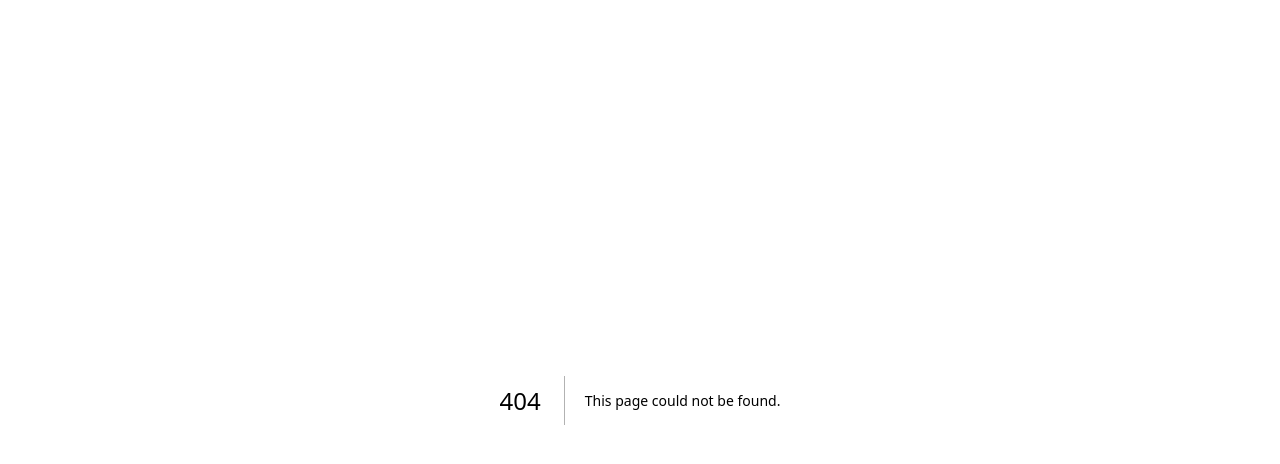
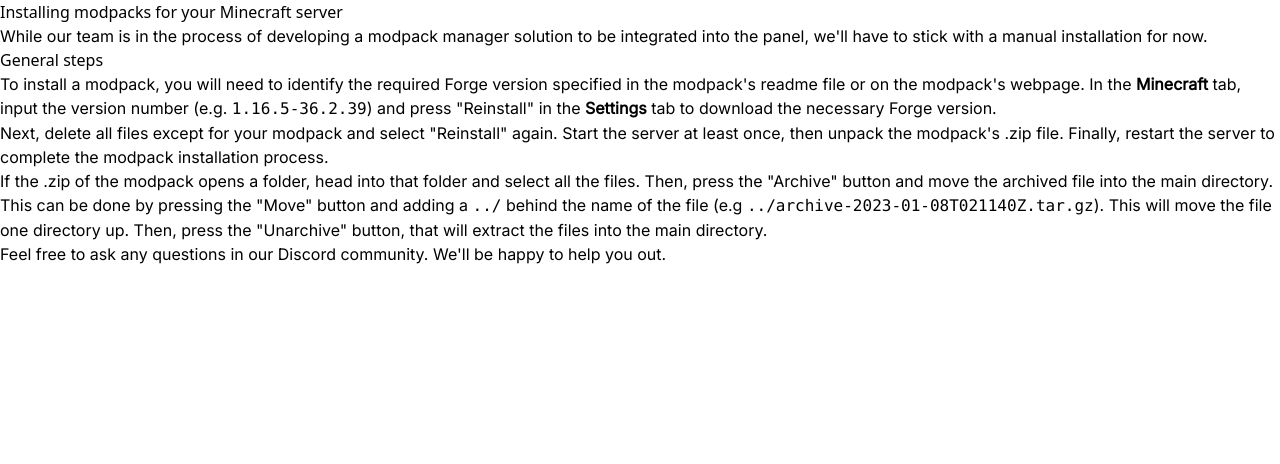
Before and after one commit to berrybyte-net/documentation, a Next.js app: page /games/minecraft/installing-modpacks in a window 1280 px wide. Before the commit this address had no page. Shown: the top 464 px of the page. Built offline with nearby package versions, Linux system fonts and the light colour scheme.

Commit message:
feat: installing modpacks guide

```diff
--- /dev/null
+++ b/pages/games/minecraft/installing-modpacks.mdx
@@ -0,0 +1,14 @@
+# Installing modpacks for your Minecraft server
+
+While our team is in the process of developing a modpack manager solution to be integrated into the panel, we'll have to stick with a manual installation for now.
+
+## General steps
+To install a modpack, you will need to identify the required Forge version specified in the modpack's readme file or on the modpack's webpage.
+In the **Minecraft** tab, input the version number (e.g. `1.16.5-36.2.39`) and press "Reinstall" in the **Settings** tab to download the necessary Forge version.
+
+Next, delete all files except for your modpack and select "Reinstall" again. Start the server at least once, then unpack the modpack's .zip file. Finally, restart the server to complete the modpack installation process.
+
+
+If the .zip of the modpack opens a folder, head into that folder and select all the files. Then, press the "Archive" button and move the archived file into the main directory. This can be done by pressing the "Move" button and adding a `../` behind the name of the file (e.g `../archive-2023-01-08T021140Z.tar.gz`). This will move the file one directory up. Then, press the "Unarchive" button, that will extract the files into the main directory.
+
+Feel free to ask any questions in our [Discord community](https://berrybyte.net/discord). We'll be happy to help you out.
```
